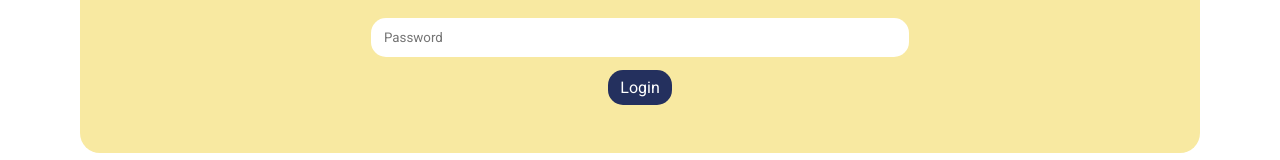
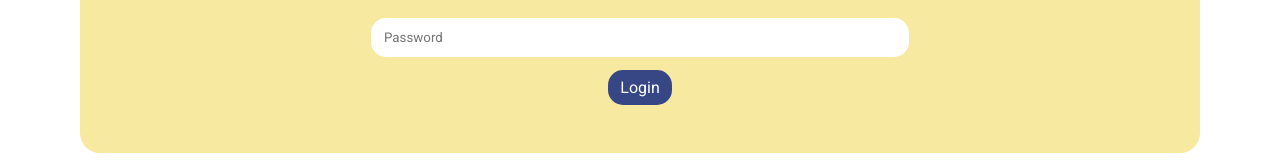
Before and after one commit to k4iru/JustCook, a React app: page /login in a window 1280 px wide. In both pictures the pointer is over the input "Login". Shown: the part 596-756 px from the top of the page. Built offline with nearby package versions, Linux system fonts and the light colour scheme.

Commit message:
Update Login.css

```diff
--- a/src/client/components/Login/Login.css
+++ b/src/client/components/Login/Login.css
@@ -30,7 +30,7 @@
     font-size: 1em;
 }
 
-.login-form button:hover{
+.btn:hover{
     cursor: pointer;
     background-color: var(--blue);
 }
```
